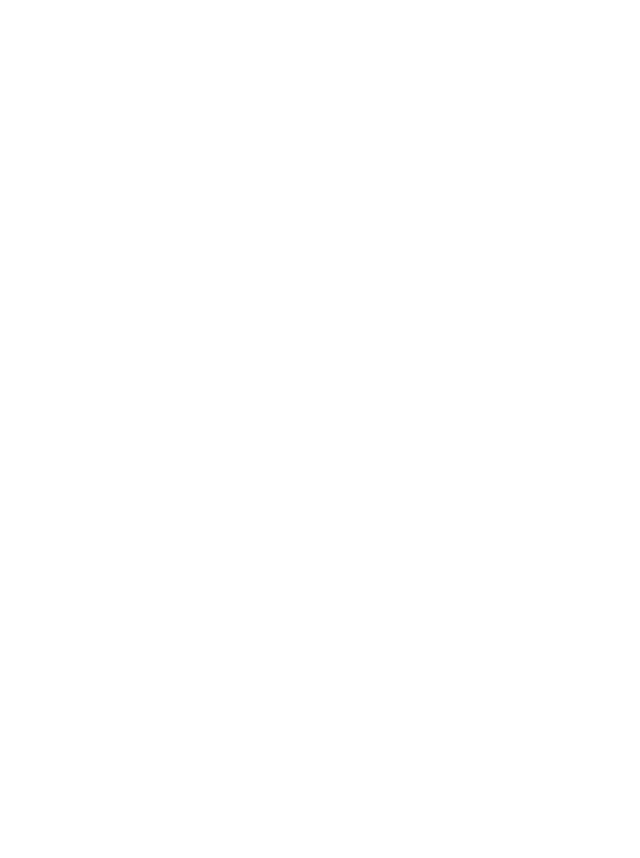
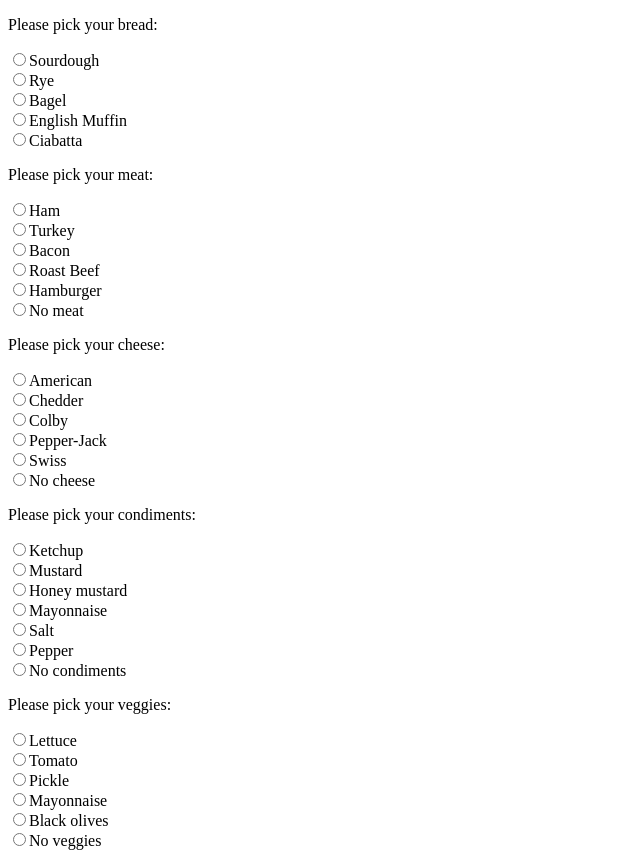
Before and after one commit to talbotlawrence/Sandwich-Maker, a plain HTML site: page index.html in a window 1280 px wide. Shown: the whole page, without its empty margins (0-640 px from the left). Before the commit the page ends 800 px from the top, so only its background shows below. Drawn offline with Linux system fonts and the light colour scheme.

Commit message:
added more js files and modified index.html to add the radio buttons

```diff
--- a/index.html
+++ b/index.html
@@ -6,6 +6,60 @@
 </head>
 <body>
 
+	<div id="bread">
+		<p>Please pick your bread:</p>
+		<input type="radio" name="bread-type" value="sourdough">Sourdough<br>
+		<input type="radio" name="bread-type" value="rye">Rye<br>
+		<input type="radio" name="bread-type" value="bagel">Bagel<br>
+		<input type="radio" name="bread-type" value="english-muffin">English Muffin<br>
+		<input type="radio" name="bread-type" value="ciabatta">Ciabatta<br>
+	</div>
+
+	<div id="meat">
+		<p>Please pick your meat:</p>
+		<input type="radio" name="meat-type" value="ham">Ham<br>
+		<input type="radio" name="meat-type" value="turkey">Turkey<br>
+		<input type="radio" name="meat-type" value="bacon">Bacon<br>
+		<input type="radio" name="meat-type" value="roast-beef">Roast Beef<br>
+		<input type="radio" name="meat-type" value="hamburger">Hamburger<br>
+		<input type="radio" name="meat-type" value="no-meat">No meat<br>
+	</div>
+
+	<div id="cheese">
+		<p>Please pick your cheese:</p>
+		<input type="radio" name="cheese-type" value="american">American<br>
+		<input type="radio" name="cheese-type" value="chedder">Chedder<br>
+		<input type="radio" name="cheese-type" value="colby">Colby<br>
+		<input type="radio" name="cheese-type" value="pepper-jack">Pepper-Jack<br>
+		<input type="radio" name="cheese-type" value="swiss">Swiss<br>
+		<input type="radio" name="cheese-type" value="no-cheese">No cheese<br>
+	</div>
+
+	<div id="condiments">
+		<p>Please pick your condiments:</p>
+		<input type="radio" name="condiments-type" value="ketchup">Ketchup<br>
+		<input type="radio" name="condiments-type" value="mustard">Mustard<br>
+		<input type="radio" name="condiments-type" value="honey-mustard">Honey mustard<br>
+		<input type="radio" name="condiments-type" value="mayonnaise">Mayonnaise<br>
+		<input type="radio" name="condiments-type" value="salt">Salt<br>
+		<input type="radio" name="condiments-type" value="pepper">Pepper<br>
+		<input type="radio" name="condiments-type" value="no-condiments">No condiments<br>
+	</div>
+
+	<div id="veggies">
+		<p>Please pick your veggies:</p>
+		<input type="radio" name="veggie-type" value="lettuce">Lettuce<br>
+		<input type="radio" name="veggie-type" value="tomato">Tomato<br>
+		<input type="radio" name="veggie-type" value="pickle">Pickle<br>
+		<input type="radio" name="veggie-type" value="mayonnaise">Mayonnaise<br>
+		<input type="radio" name="veggie-type" value="black-olives">Black olives<br>
+		<input type="radio" name="veggie-type" value="no-condiments">No veggies<br>
+	</div>
+
+	<div id="cost">
+
+	</div>
+
 	<script type="text/javascript" src="javascripts/sandwichmaker.js"></script>
 </body>
 </html>
```
Also changed, not shown: javascripts/bread.js (added), javascripts/cheese.js (added), javascripts/condiments.js (added), javascripts/veggies.js (added).
